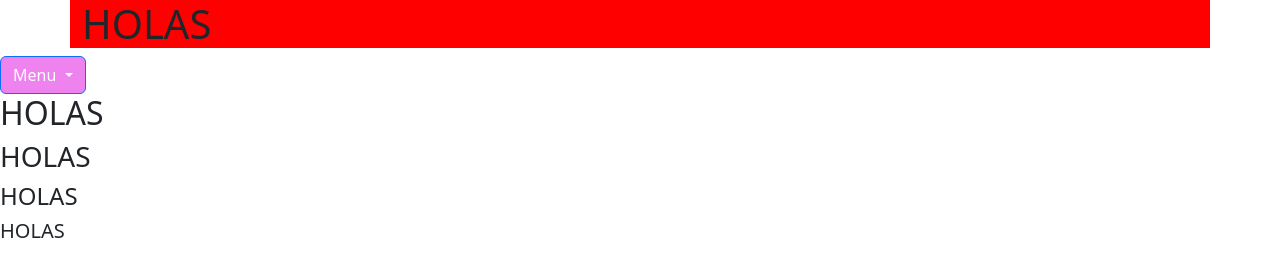
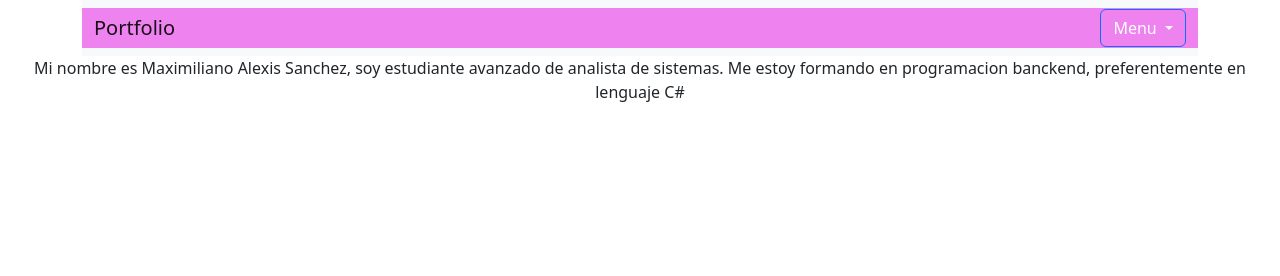
Before and after one commit to MaximilianoSanchez/Maquetado-estatico-HTML, a plain HTML site: page index.html in a window 1280 px wide. Drawn offline with nearby package versions, Linux system fonts and the light colour scheme.

Commit message:
Agregado de estilo
Se agrega uso de bootstrap

```diff
--- a/index.html
+++ b/index.html
@@ -16,9 +16,12 @@
     </head>
     <body>
 
-<div class="container" style="background-color:red"><h1>HOLAS</h1>
+
     </div>
-
+    <div class="container" >
+      <nav class="navbar navbar-expand-lg bg-light" style="background-color: violet" >
+        <div class="container-fluid" style="background-color: violet">
+          <a class="navbar-brand" href="#" style="background-color: violet" >Portfolio</a>
           <div class="dropdown">
             <button class="btn btn-primary dropdown-toggle" type="button" data-bs-toggle="dropdown" aria-expanded="false" style="background-color:violet">
               Menu
@@ -29,14 +32,18 @@
               <li><a class="dropdown-item" href="#"style="background-color:violet">Mi redes</a></li>
             </ul>
           </div>
+        </div>
+      </nav>
+    </div>
 
-<h2>HOLAS</h2>
-<h3>HOLAS</h3>
-<h4>HOLAS</h4>
-<h5>HOLAS</h5>
-
+    <div><p style="text-align:center"> Mi nombre es Maximiliano Alexis Sanchez, soy estudiante avanzado de analista de sistemas. Me estoy formando en programacion banckend, preferentemente en lenguaje C#</p>
+    </div>
     </body>
 
 
 
     </html>
+
+
+
+</html>
```
Lines whose indentation alone changed are shown as unchanged.
